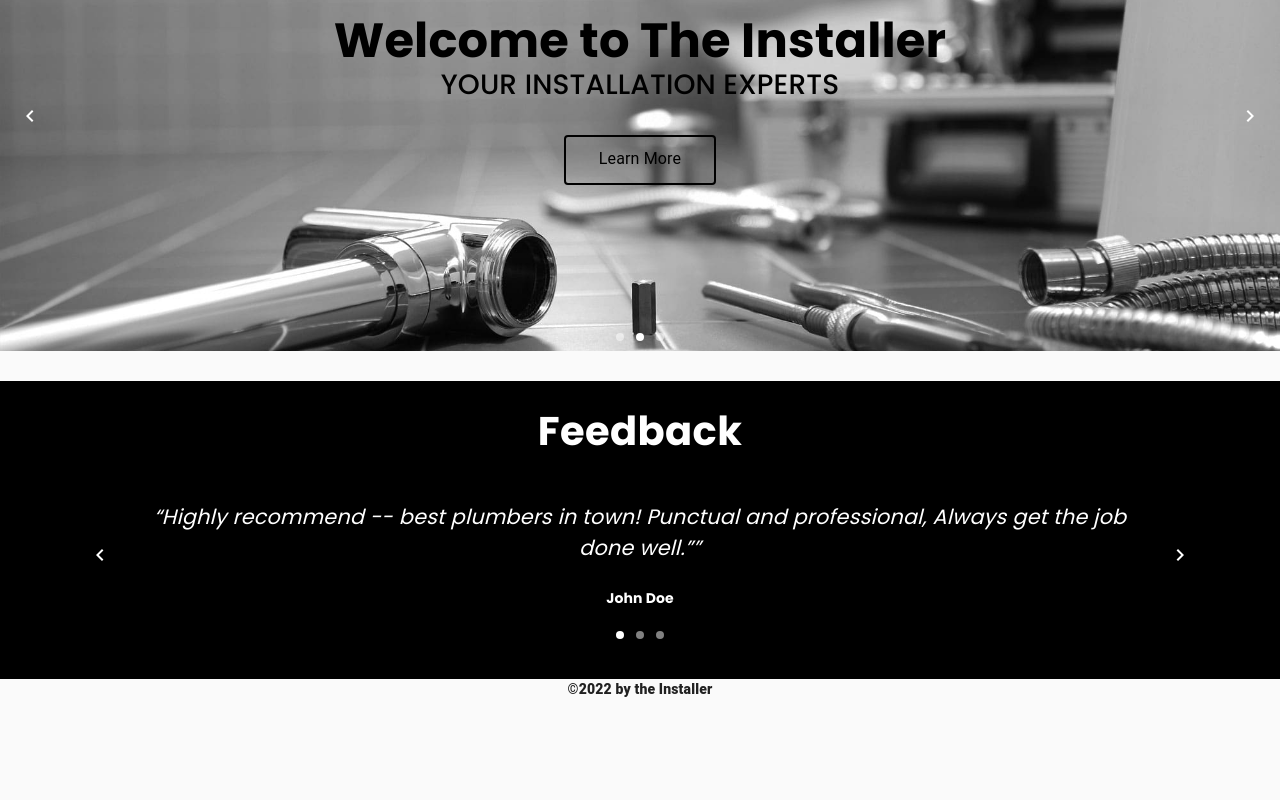
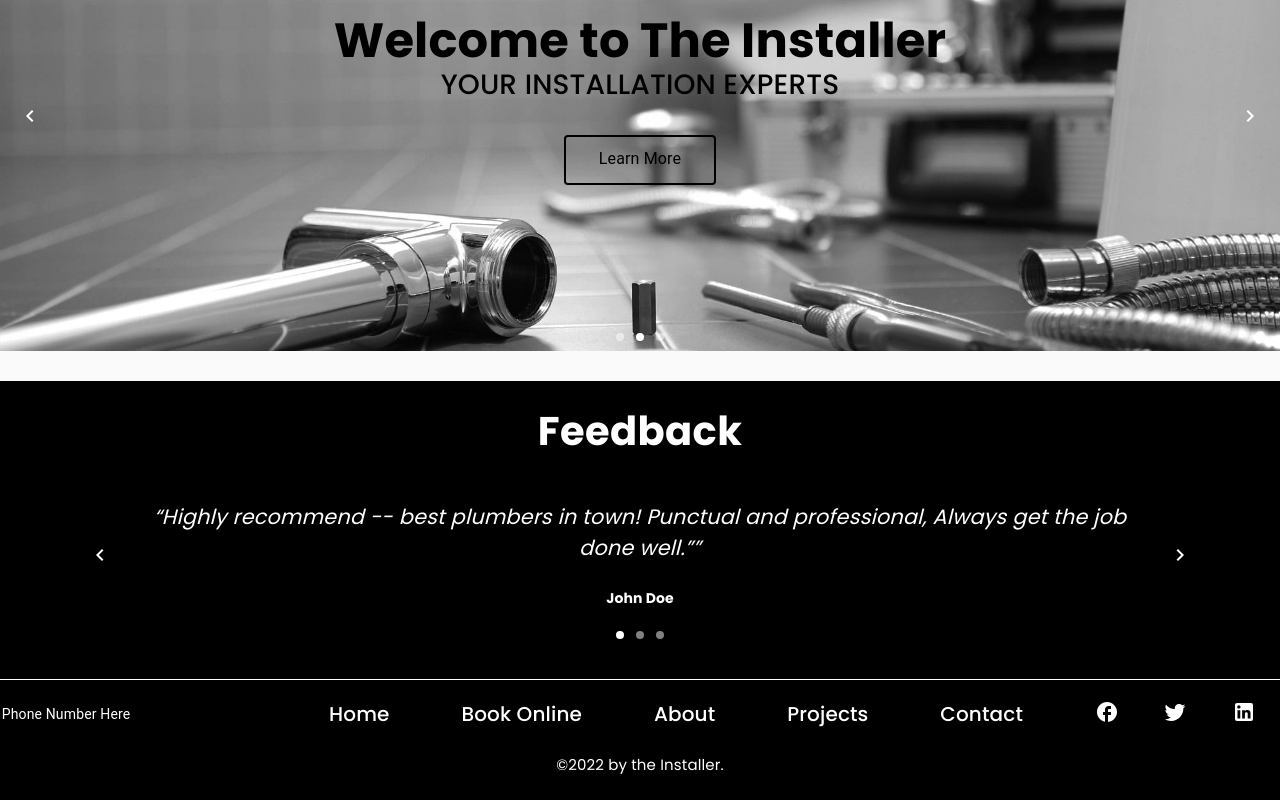
Before and after one commit to buddhathapa12/the-installer-front, a Next.js app: page / in a window 1280 px wide. Shown: the part 244-1044 px from the top of the page. Before the commit the page ends 943 px from the top, so only its background shows below. Built offline with nearby package versions, Linux system fonts and the light colour scheme; a web font is replaced by a local one.

Commit message:
Worked on footer navbar and social handles logo

```diff
--- a/components/footer.tsx
+++ b/components/footer.tsx
@@ -1,9 +1,64 @@
+import { AppBar, CssBaseline, Toolbar } from "@material-ui/core";
 import React from "react";
 import useStyles from "../utils/footer.styles";
+import Link from "next/link";
+import FacebookOutlinedIcon from "@mui/icons-material/FacebookOutlined";
+import TwitterIcon from "@mui/icons-material/Twitter";
+import LinkedInIcon from "@mui/icons-material/LinkedIn";
 
 const Footer = () => {
   const classes = useStyles();
-  return <div className={classes.footer}> &copy;2022 by the Installer</div>;
+  return (
+    <div className={classes.footerCont}>
+      <AppBar className={classes.navbar}>
+        <CssBaseline />
+        <div className={classes.ContactNumberCont}>Phone Number Here</div>
+        <div className={classes.navbarCont}>
+          <ul className={classes.navbarList}>
+            <li className={classes.navbarItemCont}>
+              <Link href="/">
+                <a className={classes.navbarItem}>Home</a>
+              </Link>
+            </li>
+            <li className={classes.navbarItemCont}>
+              <Link href="/bookOnline">
+                <a className={classes.navbarItem}>Book Online</a>
+              </Link>
+            </li>
+            <li className={classes.navbarItemCont}>
+              <Link href="/about">
+                <a className={classes.navbarItem}>About</a>
+              </Link>
+            </li>
+            <li className={classes.navbarItemCont}>
+              <Link href="/projects">
+                <a className={classes.navbarItem}>Projects</a>
+              </Link>
+            </li>
+            <li className={classes.navbarItemCont}>
+              <Link href="/contact">
+                <a className={classes.navbarItem}>Contact</a>
+              </Link>
+            </li>
+          </ul>
+        </div>
+        <div className={classes.socialHandleCont}>
+          <span className={classes.socialHandleItemCont}>
+            <FacebookOutlinedIcon />
+          </span>
+          <span className={classes.socialHandleItemCont}>
+            <TwitterIcon />
+          </span>
+          <span className={classes.socialHandleItemCont}>
+            <LinkedInIcon />
+          </span>
+        </div>
+      </AppBar>{" "}
+      <div className={classes.footer}>
+        <p>&copy;2022 by the Installer.</p>
+      </div>
+    </div>
+  );
 };
 
 export default Footer;
--- a/utils/footer.styles.tsx
+++ b/utils/footer.styles.tsx
@@ -1,9 +1,80 @@
 import { makeStyles } from "@material-ui/styles";
 
 const useStyles = makeStyles({
+  footerCont: {
+    backgroundColor: "#000000",
+    borderStyle: "solid",
+    borderWidth: "1px 0px 0px 0px",
+    borderColor: "#ffffff",
+    padding: "10px 0px 10px 0px",
+  },
+  navbar: {
+    position: "relative",
+    backgroundColor: "inherit",
+    display: "flex",
+    justifyContent: "space-around",
+    alignItems: "center",
+    flexDirection: "row",
+  },
+  ContactNumberCont: {
+    width: "21.726%",
+  },
+  navbarCont: {
+    width: "61.393%",
+    alignContent: "center",
+    alignItems: "center",
+    padding: "10px",
+  },
+  socialHandleCont: {
+    width: "16.097%",
+    display: "flex",
+    justifyContent: "space-around",
+    alignItems: "center",
+  },
+  socialHandleItemCont: {
+    flexGrow: 1,
+    textAlign: "center",
+    borderRadius: "10%",
+    "&:hover": {
+      backgroundColor: "red",
+    },
+  },
+
+  navbarList: {
+    display: "flex",
+    justifyContent: "space-around",
+    alignItems: "center",
+    flexWrap: "wrap",
+    padding: 0,
+    margin: 0,
+    listStyleType: "none",
+  },
+
+  navbarItemCont: {
+    flexGrow: 1,
+    textAlign: "center",
+    "&:hover": {
+      "& a": {
+        color: "red",
+        // marginLeft: 10,
+      },
+    },
+  },
+
+  navbarItem: {
+    fontSize: "20px",
+    fontWeight: 500,
+    fontFamily: "Poppins",
+  },
+
   footer: {
     textAlign: "center",
-    fontWeight: 900,
+    fontWeight: 400,
+    fontSize: "15px",
+    color: "#ffffff",
+    marginTop: 0,
+    marginBottom: "0.9rem",
+    fontFamily: "Poppins",
   },
 });
 
```
